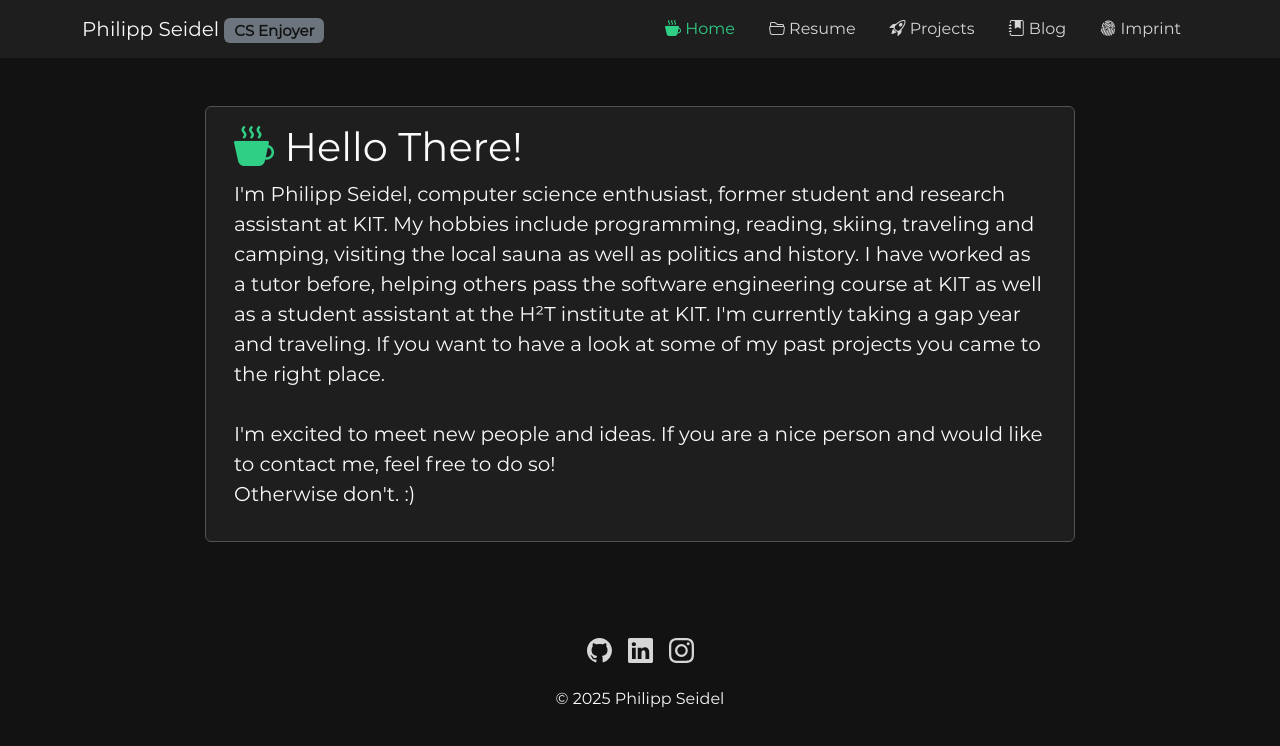
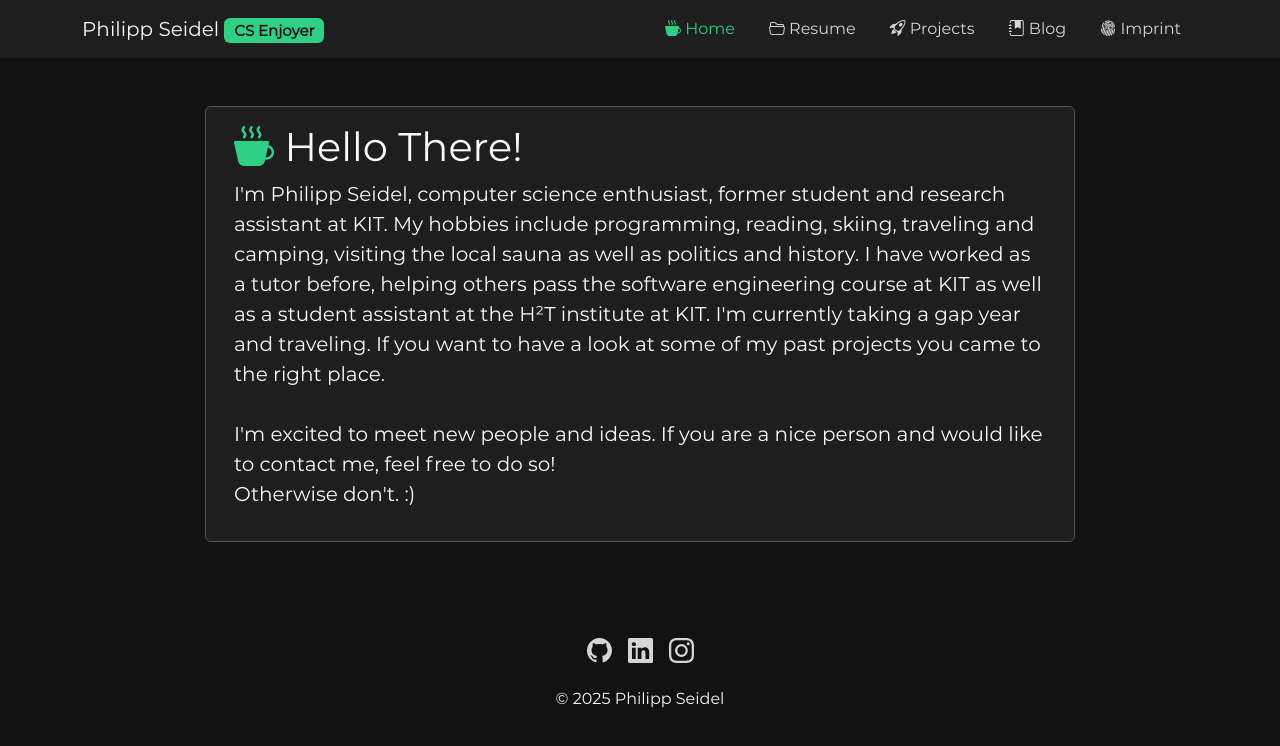
Before and after one commit to PhilippSeidel/philippseidel.github.io, a React (Create React App) app in the folder frontend/: page / in a window 1280 px wide. Shown: the top 746 px of the page. Built offline with nearby package versions, Linux system fonts and the light colour scheme.

Commit message:
changed header badge color

```diff
--- a/frontend/src/components/Header.css
+++ b/frontend/src/components/Header.css
@@ -39,5 +39,6 @@
 }
 
 .badge {
-   color: var(--text-alt-dark) !important;
+   color: var(--text-alt-dark);
+   background-color: var(--highlight-dark);
 }
--- a/frontend/src/components/Header.tsx
+++ b/frontend/src/components/Header.tsx
@@ -5,7 +5,7 @@ function Header() {
     return (
         <nav className="navbar navbar-expand-lg custom-navbar">
           <div className="container">
-            <a className="navbar-brand" href="/">Philipp Seidel <span className="badge text-bg-secondary">CS Enjoyer</span></a>
+            <a className="navbar-brand" href="/">Philipp Seidel <span className="badge me-1">CS Enjoyer</span></a>
             <div className="d-flex justify-content-center">
                 <div className="collapse navbar-collapse" id="navbarSupportedContent">
                     <ul className="nav nav-tabs">
--- a/frontend/src/pages/Blog.css
+++ b/frontend/src/pages/Blog.css
@@ -28,5 +28,5 @@ ul {
 }
 
 .badge {
-    color: var(--bg-dark) !important;
+    color: var(--bg-dark);
 }
```
